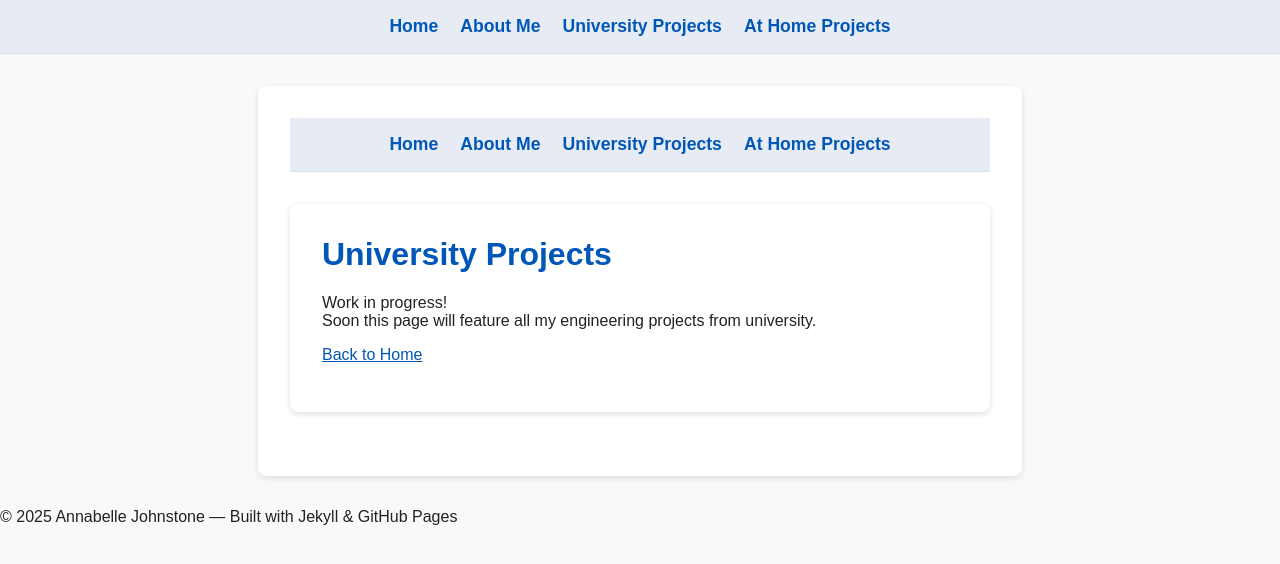
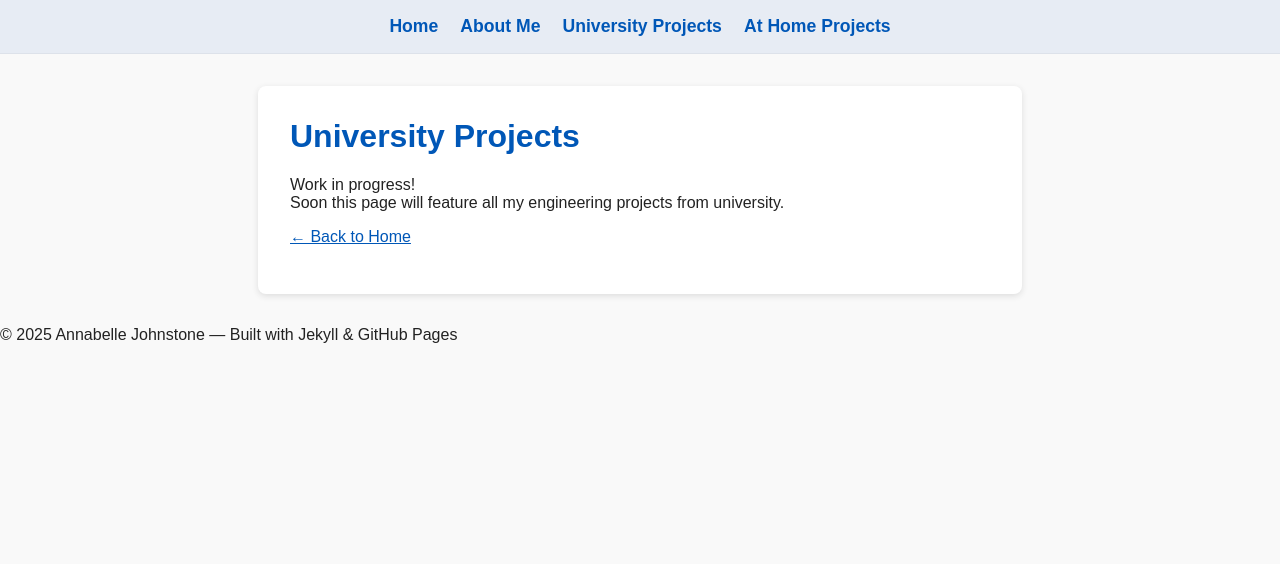
Before and after one commit to AnnabelleJohnstone/AJengineering-projects, a Jekyll site: the page built from university-projects.md, in a window 1280 px wide. Shown: the top 564 px of the page. Built offline with Jekyll 4.4.1, drawn with Linux system fonts in a browser that asks for light colours.

Commit message:
Update university-projects.md

```diff
--- a/university-projects.md
+++ b/university-projects.md
@@ -3,16 +3,9 @@ layout: default
 title: University Projects
 ---
 
-<nav class="navbar">
-  <a href="/">Home</a>
-  <a href="/about/">About Me</a>
-  <a href="/university-projects/">University Projects</a>
-  <a href="/home-projects/">At Home Projects</a>
-</nav>
+# University Projects
 
-<div class="container">
-  <h1>University Projects</h1>
-  <p>Work in progress!<br>
-  Soon this page will feature all my engineering projects from university.</p>
-  <p><a href="/">Back to Home</a></p>
-</div>
+Work in progress!
+Soon this page will feature all my engineering projects from university.
+
+[← Back to Home](/)
```
